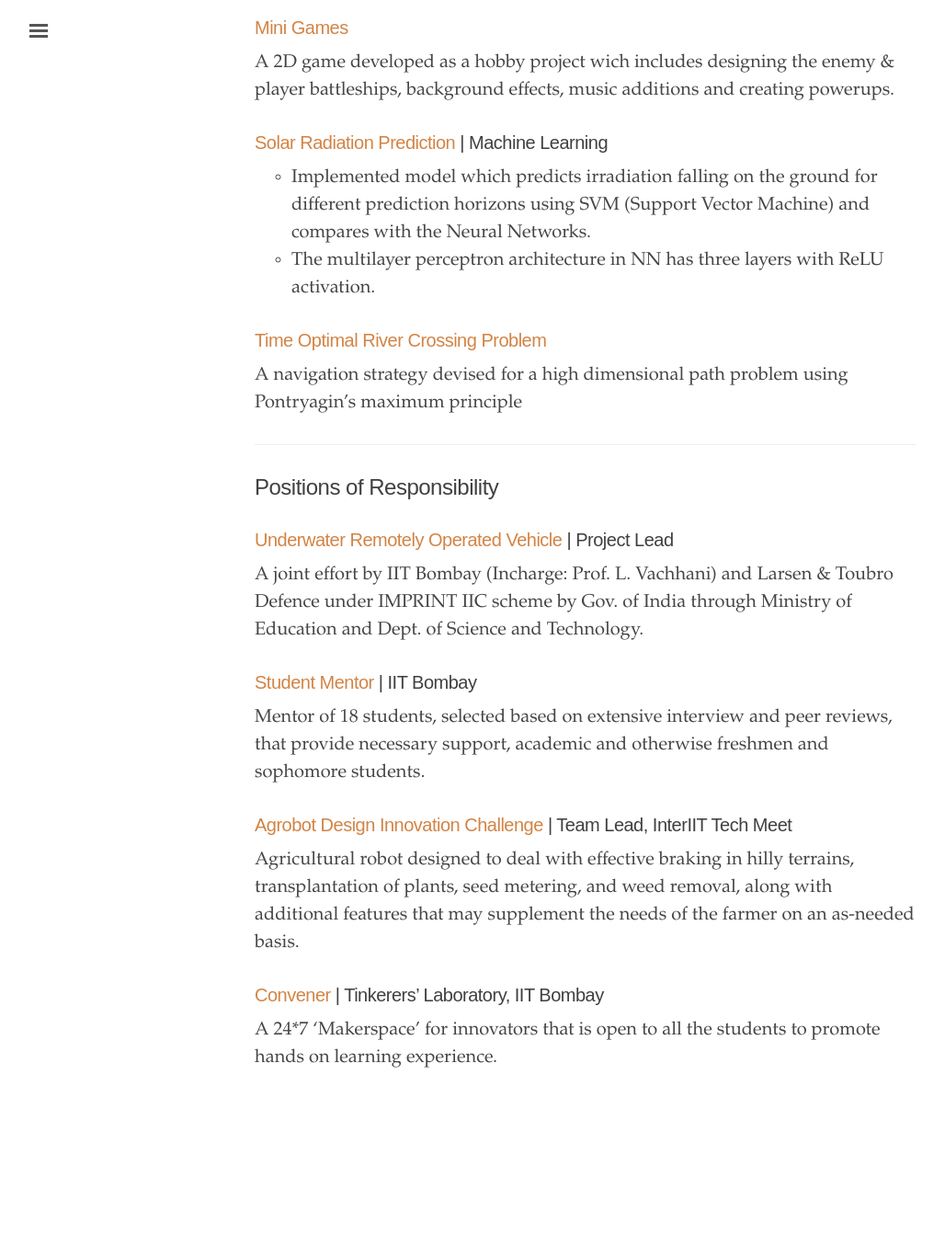
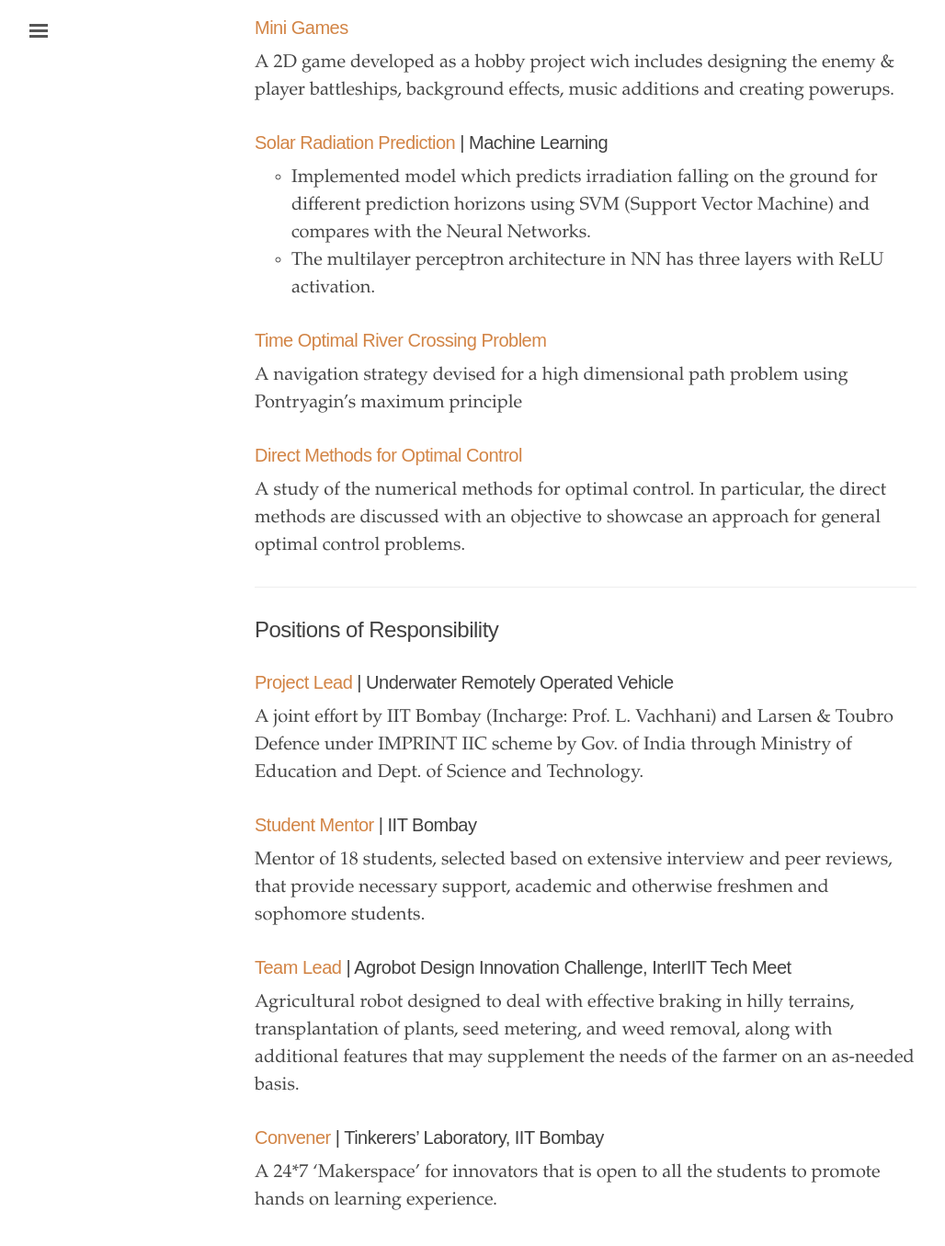
Before and after one commit to nakulrandad/nakulrandad.github.io, a Jekyll site: the page built from projects.md, in a window 1280 px wide and 1400 px high, scrolled down 859 px. Shown: the top 1355 px of the window at 92% size, without its empty margins (3-1031 px from the left). Built offline with Jekyll 4.4.1, drawn with Linux system fonts in a browser that asks for light colours; before the commit the page ends 2104 px from its top, so only the background shows below that.

Commit message:
slp added

```diff
--- a/index.html
+++ b/index.html
@@ -16,7 +16,7 @@ title: "Nakul's Website"
   <p>
     I pursued my undergrad at Indian Institute of Technology Bombay with a major in Aerospace Engineering
     and minor in System & Controls Engineering. Currently I work as a Quantitative Analyst at Goldman Sachs.
-    Not planning to work on anything brilliant (crazy) as of now but stay tuned!
+    Not planning to work on anything brilliant (crazy) in the next few days but stay tuned!
   </p>
 </div>
 
--- a/projects.md
+++ b/projects.md
@@ -32,11 +32,15 @@ A 2D game developed as a hobby project wich includes designing the enemy & playe
 
 A navigation strategy devised for a high dimensional path problem using Pontryagin’s maximum principle
 
+### [Direct Methods for Optimal Control](https://nakulrandad.github.io/Direct-Methods-for-Optimal-Control/)
+
+A study of the numerical methods for optimal control. In particular, the direct methods are discussed with an objective to showcase an approach for general optimal control problems.
+
 ---
 
 ## Positions of Responsibility
 
-### [Underwater Remotely Operated Vehicle]() | Project Lead
+### [Project Lead]() | Underwater Remotely Operated Vehicle
 
 A joint effort by IIT Bombay (Incharge: Prof. L. Vachhani) and Larsen & Toubro Defence under IMPRINT IIC scheme by Gov. of India through Ministry of Education and Dept. of Science and Technology.
 
@@ -44,7 +48,7 @@ A joint effort by IIT Bombay (Incharge: Prof. L. Vachhani) and Larsen & Toubro D
 
 Mentor of 18 students, selected based on extensive interview and peer reviews, that provide necessary support, academic and otherwise freshmen and sophomore students.
 
-### [Agrobot Design Innovation Challenge](https://github.com/Tech-Meet-Solutions/Agrobot_9th_InterIIT_Tech_Meet) | Team Lead, InterIIT Tech Meet
+### [Team Lead](https://github.com/Tech-Meet-Solutions/Agrobot_9th_InterIIT_Tech_Meet) | Agrobot Design Innovation Challenge, InterIIT Tech Meet
 
 Agricultural robot designed to deal with effective braking in hilly terrains, transplantation of plants, seed metering, and weed removal, along with additional features that may supplement the needs of the farmer on an as-needed basis.
 
```
Also changed, not shown: 1 other file.
